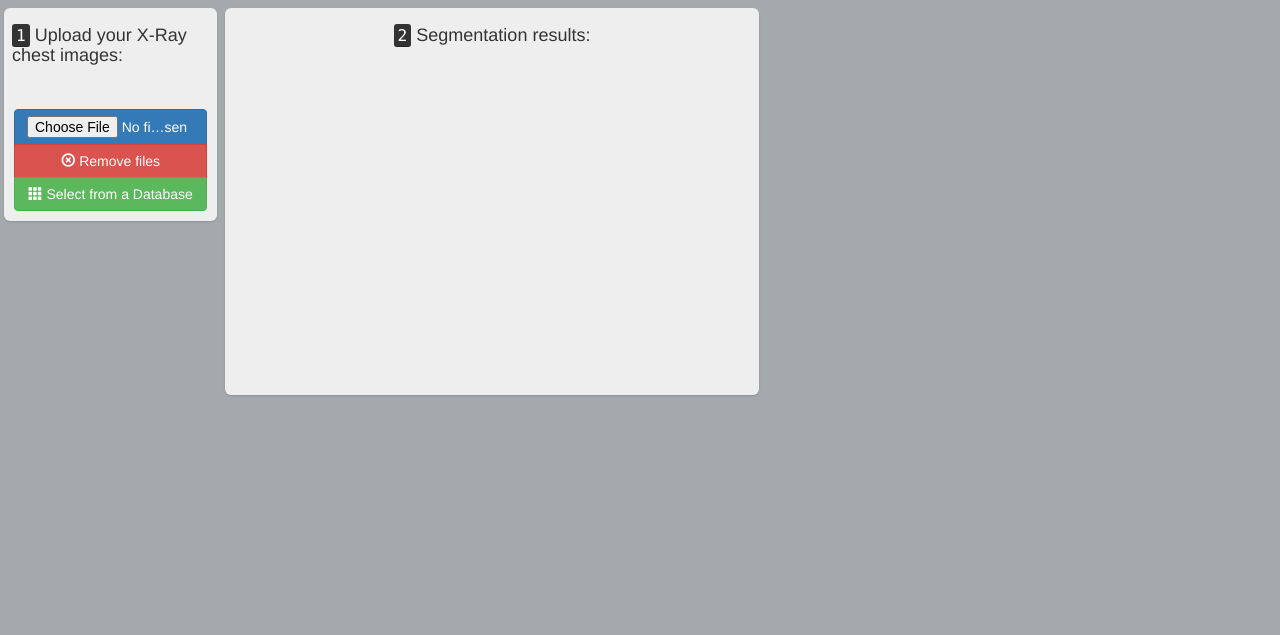
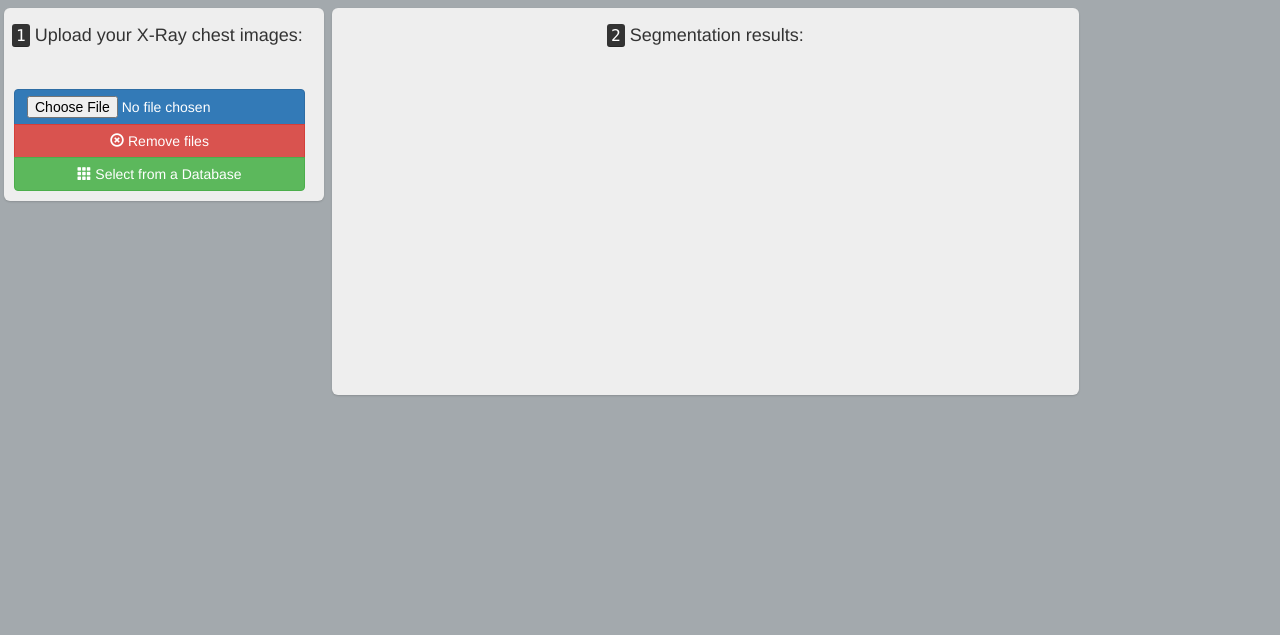
Before and after one commit to gakarak/webcrdf, a Django app: template webcrdf/templates/appsegmxr.html in a window 1280 px wide. Shown: the part 52-687 px from the top of the page. Run offline with Django 3.2, Linux system fonts and the light colour scheme; the template is opened without the code that fills it, so the values that code supplies are empty; parts of the project's set-up code (start-up, migrations or seed data) failed here and were passed over; some libraries are stand-ins or nearby versions.

Commit message:
small style fix

```diff
--- a/webcrdf/templates/appsegmct.html
+++ b/webcrdf/templates/appsegmct.html
@@ -19,7 +19,7 @@
     </style>
 <div class="container-fluid fill-heigth">
 <div class="row fill-heigth">
-    <div class="col-md-2 col-sm-2 content">
+    <div class="col-md-3 col-lg-2 content">
         <h4> <kbd>1</kbd> Upload your CT chest images:</h4><hr/>
 {#        {% block upload %}#}
 {#            <form role="form" id="id_form_upload" style="padding: 2px" enctype="multipart/form-data" method="post" action="{% url 'appsegmct:upload' %}">#}
@@ -42,12 +42,12 @@
 {#        {% endblock %}#}
         <br>
     </div>
-    <div class="col-md-7 content" style="text-align: center" id="canvas_container">
+    <div class="col-md-9 col-lg-8 content" style="text-align: center" id="canvas_container">
 {#    <div class="row text-center" id="canvas_container">#}
         <h4> <kbd>2</kbd> Segmentation results:</h4><hr/>
         <div id="user_images">
         {% for ii in uploadedImages %}
-            <div class="col-md-4 col-sm-6 hero-feature">
+            <div class="col-sm-6 col-md-4  hero-feature">
                 <div class="thumbnail">
 {#                    <a id="a_{{ ii.idx }}" class="container00" href="{{ ii.url }}" data-toggle="lightbox" data-title="{{ ii.idx }}" data-footer="{{ ii.sizeW }}x{{ ii.sizeH }}" data-buttona="Download">#}
                     <a id="ashow-{{ ii.idx }}" class="container00" href="#" url-inp="{{ ii.urlInp }}" data-toggle="modal" data-target="#myModal3D">
--- a/webcrdf/templates/appsegmxr.html
+++ b/webcrdf/templates/appsegmxr.html
@@ -21,7 +21,7 @@
     </style>
 <div class="container-fluid fill-heigth">
 <div class="row fill-heigth">
-    <div class="col-sm-2 content">
+    <div class="col-xs-12 col-sm-5 col-md-4 col-lg-3 content">
         <h4> <kbd>1</kbd> Upload your X-Ray chest images:</h4><hr/>
         {% block upload %}
             <form role="form" id="id_form_upload" style="padding: 2px" enctype="multipart/form-data" method="post" action="{% url 'appsegmxr:upload' %}">
@@ -34,7 +34,7 @@
             </form>
         {% endblock %}
     </div>
-    <div class="col-sm-5 content" style="text-align: center" id="canvas_container"  style="display: table-row;">
+    <div class="col-xs-12 col-sm-7 col-md-7 col-lg-7 content" style="text-align: center" id="canvas_container"  style="display: table-row;">
         <h4> <kbd>2</kbd> Segmentation results:</h4><hr/>
         <div id="user_images" style="min-height: 300px;">
         {% for ii in uploadedImages %}
--- a/webcrdf/templates/index.html
+++ b/webcrdf/templates/index.html
@@ -43,8 +43,8 @@
                 <div class="thumbnail">
                     <!--img src="http://placehold.it/800x500" alt=""-->
 {#                    <img src="/data/img/roisearch0.png" alt="" class="img-thumbnail">#}
-{#                    <a href="/appxray/"><img src="/data/img/roisearch0.png" alt="" class="img-thumbnail"#}
-                    <a href="#"><img src="/data/img/roisearch0.png" alt="" class="img-thumbnail"
+                    <a href="/appxray/"><img src="/data/img/roisearch0.png" alt="" class="img-thumbnail"
+{#                    <a href="#"><img src="/data/img/roisearch0.png" alt="" class="img-thumbnail"#}
                          onmouseover="src_on_hover(this,'/data/img/roisearch1.png');"
                          onmouseout ="src_on_hover(this,'/data/img/roisearch0.png');"></a>
                     <div class="caption">
```
